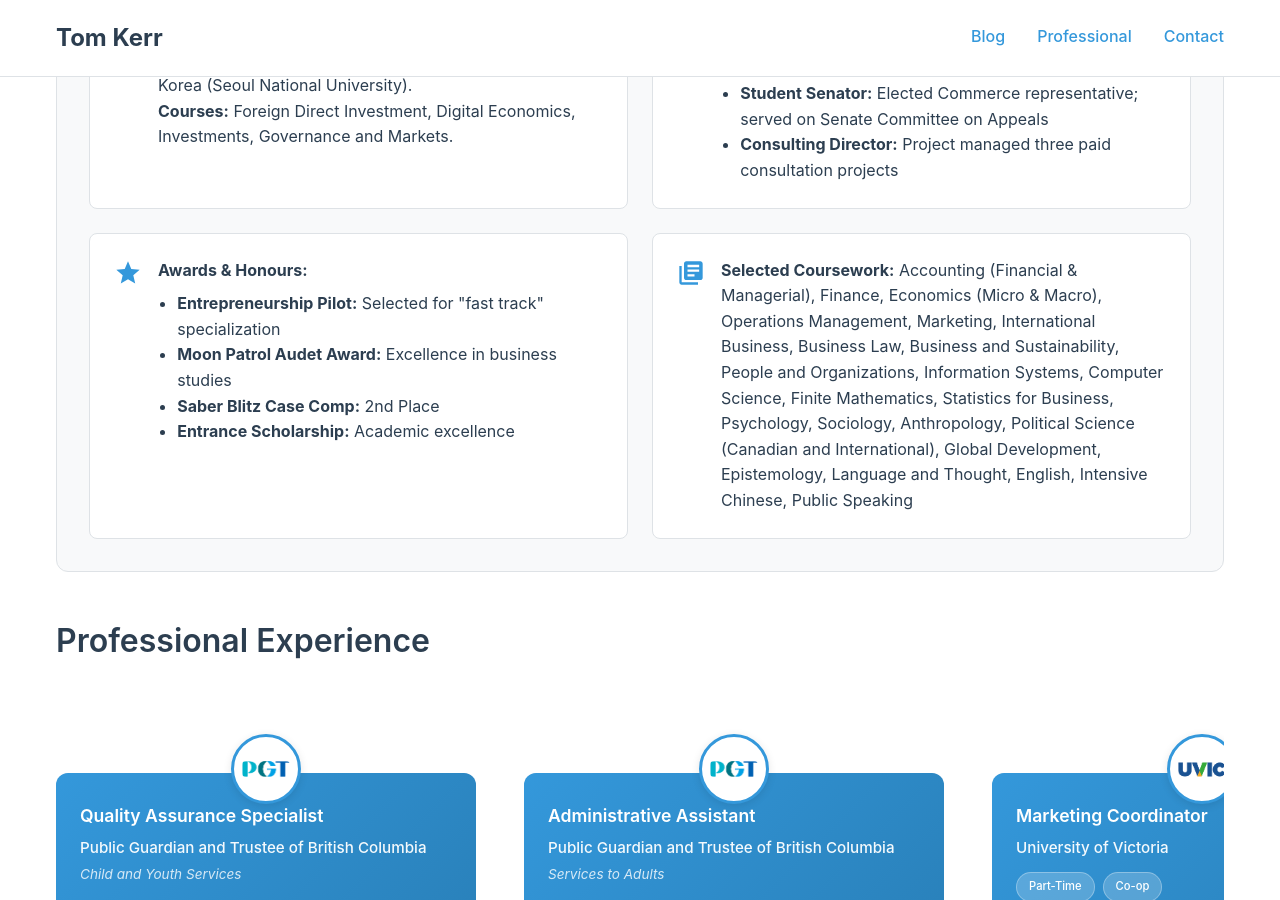
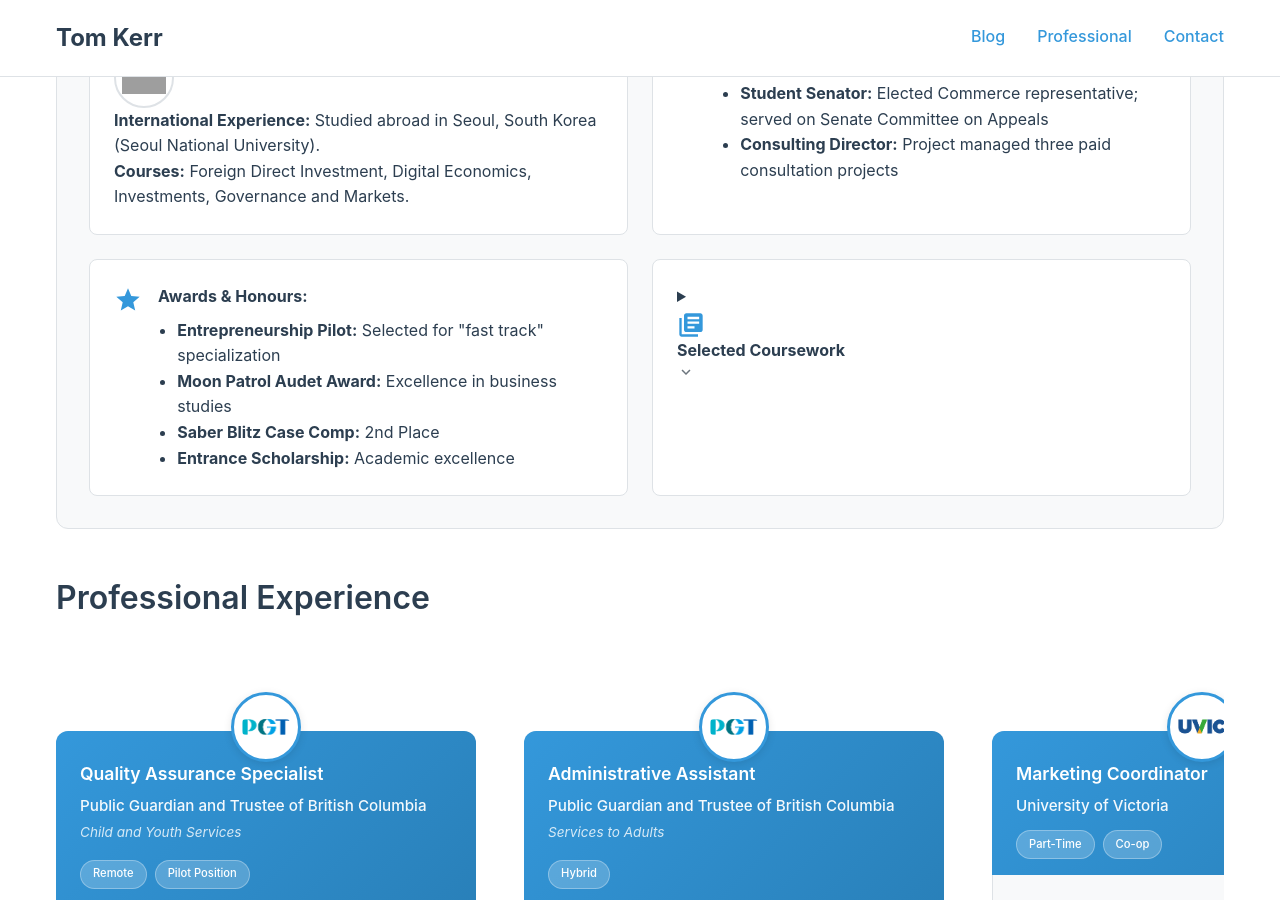
Before and after one commit to TDK250/Toms-Site, a Jekyll site: the page built from professional.md, in a window 1280 px wide and 900 px high, scrolled down 769 px. Built offline with Jekyll 4.4.1, drawn with Linux system fonts in a browser that asks for light colours; grey boxes are pictures that could not be loaded.

Commit message:
Enhance professional.md with international experience and coursework
Added international experience section with details about studying abroad in Seoul, South Korea, and created a collapsible coursework section categorized by subject.

```diff
--- a/professional.md
+++ b/professional.md
@@ -39,13 +39,15 @@ title: Professional
 
     <div class="highlights">
       <!-- 1. International -->
-      <div class="highlight-item">
-        <div class="highlight-icon">
-          <svg xmlns="http://www.w3.org/2000/svg" viewBox="0 0 24 24" fill="var(--accent)"><path d="M12 2C6.48 2 2 6.48 2 12s4.48 10 10 10 10-4.48 10-10S17.52 2 12 2zm-1 17.93c-3.95-.49-7-3.85-7-7.93 0-.62.08-1.21.21-1.79L9 15v1c0 1.1.9 2 2 2v1.93zm6.9-2.54c-.26-.81-1-1.39-1.9-1.39h-1v-3c0-.55-.45-1-1-1H8v-2h2c.55 0 1-.45 1-1V7h2c1.1 0 2-.9 2-2v-.41c2.93 1.19 5 4.06 5 7.41 0 2.08-.8 3.97-2.1 5.39z"/></svg>
-        </div>
-        <div class="highlight-content">
-          <strong>International Experience:</strong> Studied abroad in Seoul, South Korea (Seoul National University). <br>
-          <strong>Courses:</strong> Foreign Direct Investment, Digital Economics, Investments, Governance and Markets.
+      <div class="highlight-item international-item">
+        <div class="highlight-header-row">
+          <div class="degree-logo mini-logo">
+            <img src="{{ site.baseurl }}/assets/images/Seoul_national_university_emblem.svg.png" alt="Seoul National University" class="edu-logo">
+          </div>
+          <div class="highlight-content">
+            <strong>International Experience:</strong> Studied abroad in Seoul, South Korea (Seoul National University). <br>
+            <strong>Courses:</strong> Foreign Direct Investment, Digital Economics, Investments, Governance and Markets.
+          </div>
         </div>
       </div>
 
@@ -79,14 +81,39 @@ title: Professional
         </div>
       </div>
 
-      <!-- 4. Coursework -->
-      <div class="highlight-item">
-        <div class="highlight-icon">
-          <svg xmlns="http://www.w3.org/2000/svg" viewBox="0 0 24 24" fill="var(--accent)"><path d="M4 6H2v14c0 1.1.9 2 2 2h14v-2H4V6zm16-4H8c-1.1 0-2 .9-2 2v12c0 1.1.9 2 2 2h12c1.1 0 2-.9 2-2V4c0-1.1-.9-2-2-2zm-1 9H9V9h10v2zm-4 4H9v-2h6v2zm4-8H9V5h10v2z"/></svg>
-        </div>
-        <div class="highlight-content">
-          <strong>Selected Coursework:</strong> Accounting (Financial & Managerial), Finance, Economics (Micro & Macro), Operations Management, Marketing, International Business, Business Law, Business and Sustainability, People and Organizations, Information Systems, Computer Science, Finite Mathematics, Statistics for Business, Psychology, Sociology, Anthropology, Political Science (Canadian and International), Global Development, Epistemology, Language and Thought, English, Intensive Chinese, Public Speaking
-        </div>
+      <!-- 4. Coursework (Collapsible and Sorted) -->
+      <div class="highlight-item coursework-item">
+        <details class="coursework-details">
+          <summary class="coursework-summary">
+            <div class="summary-left">
+              <div class="highlight-icon">
+                <svg xmlns="http://www.w3.org/2000/svg" viewBox="0 0 24 24" fill="var(--accent)"><path d="M4 6H2v14c0 1.1.9 2 2 2h14v-2H4V6zm16-4H8c-1.1 0-2 .9-2 2v12c0 1.1.9 2 2 2h12c1.1 0 2-.9 2-2V4c0-1.1-.9-2-2-2zm-1 9H9V9h10v2zm-4 4H9v-2h6v2zm4-8H9V5h10v2z"/></svg>
+              </div>
+              <strong>Selected Coursework</strong>
+            </div>
+            <span class="toggle-indicator">
+              <svg xmlns="http://www.w3.org/2000/svg" viewBox="0 0 24 24" fill="var(--text-secondary)" width="18" height="18"><path d="M16.59 8.59L12 13.17 7.41 8.59 6 10l6 6 6-6z"/></svg>
+            </span>
+          </summary>
+          <div class="coursework-dropdown-content">
+            <div class="course-category">
+              <h4>Business & Economics</h4>
+              <p>Accounting (Financial & Managerial), Business and Sustainability, Business Law, Finance, International Business, Marketing, Micro & Macro Economics, Operations Management, People and Organizations</p>
+            </div>
+            <div class="course-category">
+              <h4>Social Sciences</h4>
+              <p>Anthropology, Global Development, Political Science (Canadian and International), Psychology, Sociology</p>
+            </div>
+            <div class="course-category">
+              <h4>Humanities & Communication</h4>
+              <p>English, Epistemology, Intensive Chinese, Language and Thought, Public Speaking</p>
+            </div>
+            <div class="course-category">
+              <h4>STEM & Analytics</h4>
+              <p>Computer Science, Finite Mathematics, Information Systems, Statistics for Business</p>
+            </div>
+          </div>
+        </details>
       </div>
     </div>
   </div>
```
